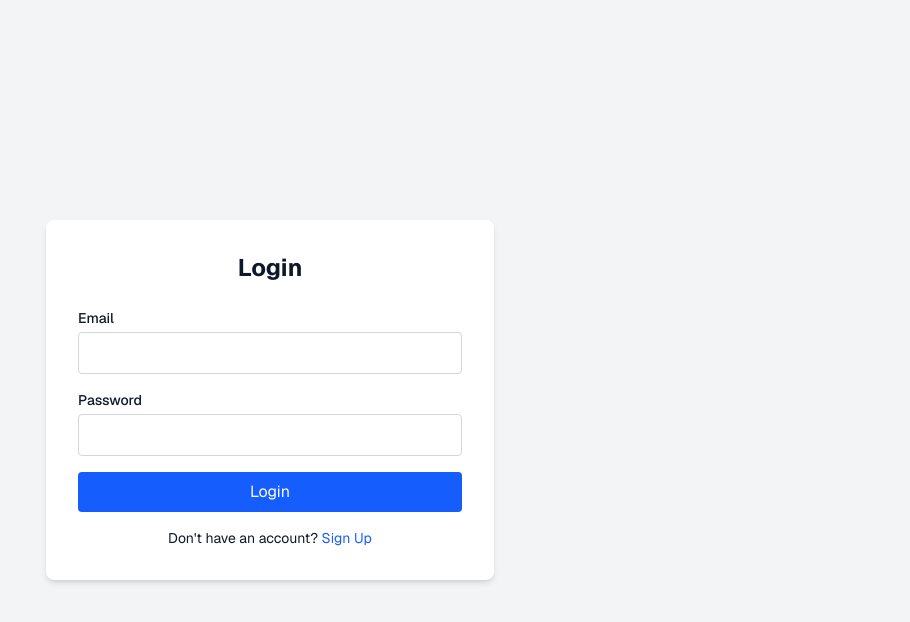
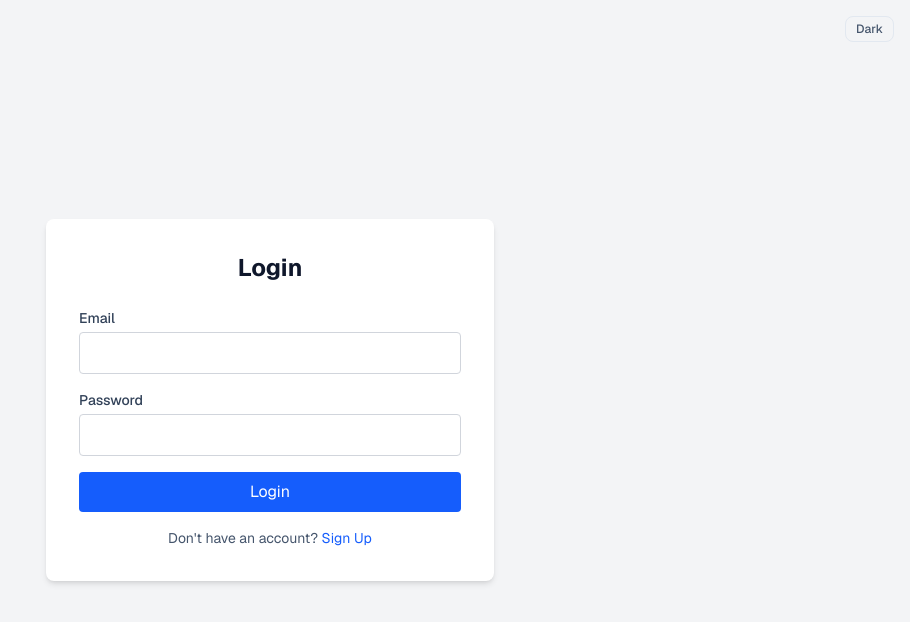
Before and after one commit to wazzheed79/last-man-standing, a Next.js app: page /login in a window 1280 px wide. Shown: the top 622 px of the page, without its empty margins (370-1280 px from the left). Built offline with nearby package versions, Linux system fonts and the light colour scheme; no server answers.

Commit message:
ui: dark mode + ThemeToggle on login

```diff
--- a/app/login/page.tsx
+++ b/app/login/page.tsx
@@ -3,6 +3,7 @@
 import { useState } from 'react'
 import { createClient } from '@/utils/supabase/client'
 import { useRouter } from 'next/navigation'
+import ThemeToggle from '@/components/ThemeToggle'
 
 export default function LoginPage() {
   const [email, setEmail] = useState('')
@@ -43,38 +44,53 @@ export default function LoginPage() {
   }
 
   return (
-    <div className="min-h-screen flex items-center justify-center bg-gray-100">
-      <div className="bg-white p-8 rounded-lg shadow-md w-full max-w-md">
-        <h1 className="text-2xl font-bold mb-6 text-center">
+    <div className="min-h-screen flex items-center justify-center bg-gray-100 dark:bg-slate-900 px-4">
+      <div className="absolute top-4 right-4">
+        <ThemeToggle />
+      </div>
+      <div className="bg-white dark:bg-slate-800 p-8 rounded-lg shadow-md w-full max-w-md border border-transparent dark:border-slate-700">
+        <h1 className="text-2xl font-bold mb-6 text-center text-slate-900 dark:text-white">
           {isSignUp ? 'Create Account' : 'Login'}
         </h1>
 
         <form onSubmit={handleAuth} className="space-y-4">
           <div>
-            <label className="block text-sm font-medium mb-1">Email</label>
+            <label className="block text-sm font-medium mb-1 text-slate-700 dark:text-slate-300">
+              Email
+            </label>
             <input
               type="email"
               value={email}
               onChange={(e) => setEmail(e.target.value)}
               required
-              className="w-full border border-gray-300 rounded px-3 py-2"
+              className="w-full border border-gray-300 dark:border-slate-600 rounded px-3 py-2 bg-white dark:bg-slate-900 text-slate-900 dark:text-white"
             />
           </div>
 
           <div>
-            <label className="block text-sm font-medium mb-1">Password</label>
+            <label className="block text-sm font-medium mb-1 text-slate-700 dark:text-slate-300">
+              Password
+            </label>
             <input
               type="password"
               value={password}
               onChange={(e) => setPassword(e.target.value)}
               required
               minLength={6}
-              className="w-full border border-gray-300 rounded px-3 py-2"
+              className="w-full border border-gray-300 dark:border-slate-600 rounded px-3 py-2 bg-white dark:bg-slate-900 text-slate-900 dark:text-white"
             />
           </div>
 
           {message && (
-            <p className="text-sm text-red-600">{message}</p>
+            <p
+              className={`text-sm ${
+                message.includes('Check your email')
+                  ? 'text-emerald-600 dark:text-emerald-400'
+                  : 'text-red-600 dark:text-red-400'
+              }`}
+            >
+              {message}
+            </p>
           )}
 
           <button
@@ -86,11 +102,11 @@ export default function LoginPage() {
           </button>
         </form>
 
-        <p className="mt-4 text-center text-sm">
+        <p className="mt-4 text-center text-sm text-slate-600 dark:text-slate-400">
           {isSignUp ? 'Already have an account?' : "Don't have an account?"}{' '}
           <button
             onClick={() => setIsSignUp(!isSignUp)}
-            className="text-blue-600 hover:underline"
+            className="text-blue-600 dark:text-blue-400 hover:underline"
           >
             {isSignUp ? 'Login' : 'Sign Up'}
           </button>
```
